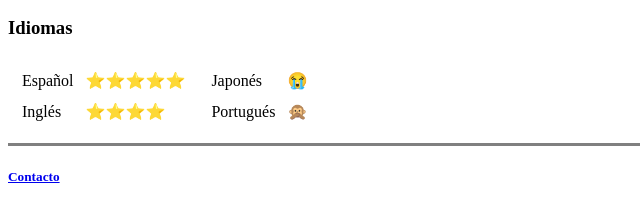
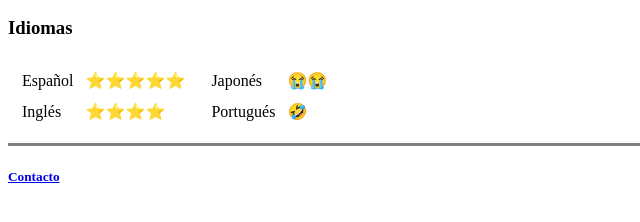
Before and after one commit to WLestat/Personal-Site, a plain HTML site: page index.html in a window 1280 px wide. Shown: the part 314-536 px from the top of the page, 0-640 px from the left. Drawn offline with Linux system fonts and the light colour scheme.

Commit message:
Update index.html

```diff
--- a/index.html
+++ b/index.html
@@ -40,11 +40,11 @@
         <table cellspacing="10">
           <tr>
             <td>Japonés</td>
-            <td>😭</td>
+            <td>😭😭</td>
           </tr>
           <tr>
             <td>Portugués</td>
-            <td>🙊</td>
+            <td>🤣</td>
           </tr>
         </table>
       </td>
```
